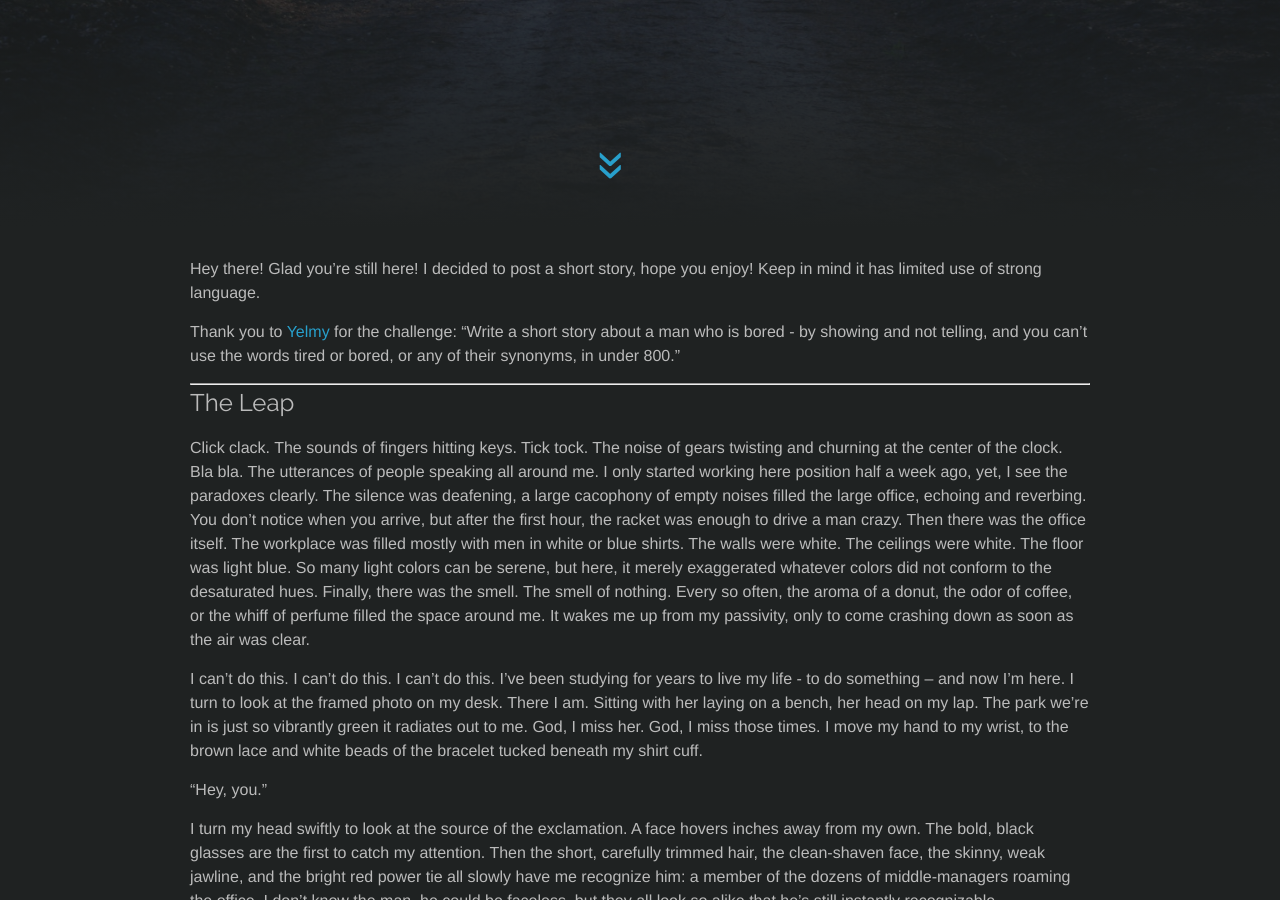
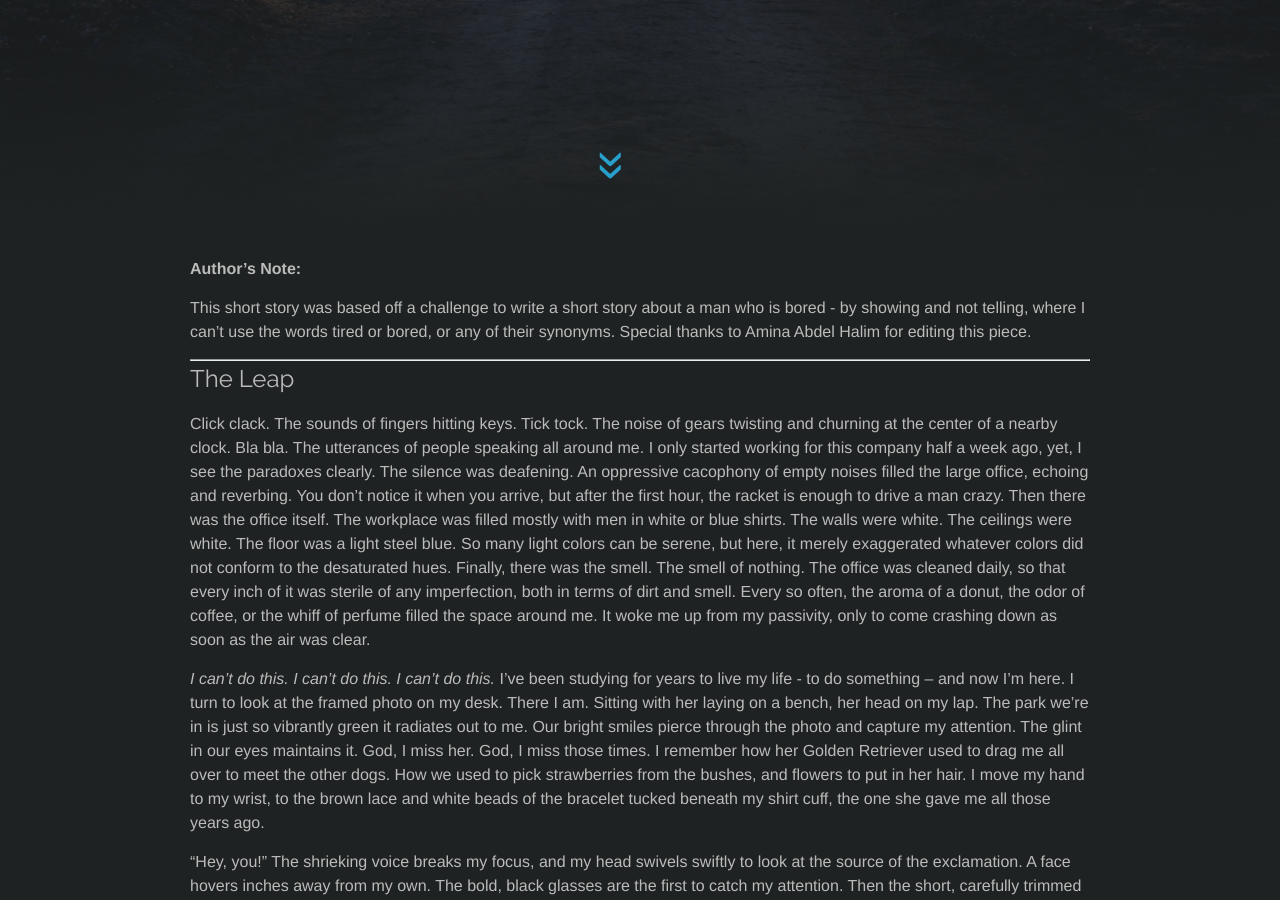
Before and after one commit to KarimIO/KarimIO.github.io, a Jekyll site: the page built from _posts/2018-07-16-the-leap.markdown, in a window 1280 px wide and 900 px high, scrolled down 673 px. Built offline with Jekyll 4.4.1, drawn with Linux system fonts in a browser that asks for light colours; comment, search, counter and statistics services are not loaded; some of the changed text lies outside the part shown.

Commit message:
Update 2018-07-16-the-leap.markdown

```diff
--- a/_posts/2018-07-16-the-leap.markdown
+++ b/_posts/2018-07-16-the-leap.markdown
@@ -8,39 +8,84 @@
 categories: stories
 ---
 
-Hey there! Glad you're still here! I decided to post a short story, hope you enjoy! Keep in mind it has limited use of strong language.
 
-Thank you to [Yelmy](https://someonecalledyelmy.wordpress.com/) for the challenge:
-"Write a short story about a man who is bored - by showing and not telling, and you can't use the words tired or bored, or any of their synonyms, in under 800."
+
+**Author’s Note:**
+
+This short story was based off a challenge to write a short story about a man who is bored - by showing and not telling, where I can’t use the words tired or bored, or any of their synonyms. Special thanks to Amina Abdel Halim for editing this piece.
 
 ---
 
 # The Leap
 
-Click clack. The sounds of fingers hitting keys. Tick tock. The noise of gears twisting and churning at the center of the clock. Bla bla. The utterances of people speaking all around me. I only started working here position half a week ago, yet, I see the paradoxes clearly. The silence was deafening, a large cacophony of empty noises filled the large office, echoing and reverbing. You don’t notice when you arrive, but after the first hour, the racket was enough to drive a man crazy. Then there was the office itself. The workplace was filled mostly with men in white or blue shirts. The walls were white. The ceilings were white. The floor was light blue. So many light colors can be serene, but here, it merely exaggerated whatever colors did not conform to the desaturated hues. Finally, there was the smell. The smell of nothing. Every so often, the aroma of a donut, the odor of coffee, or the whiff of perfume filled the space around me. It wakes me up from my passivity, only to come crashing down as soon as the air was clear.
+Click clack. The sounds of fingers hitting keys. Tick tock. The noise of gears
+twisting and churning at the center of a nearby clock. Bla bla. The utterances
+of people speaking all around me. I only started working for this company half a
+week ago, yet, I see the paradoxes clearly. The silence was deafening. An
+oppressive cacophony of empty noises filled the large office, echoing and
+reverbing. You don’t notice it when you arrive, but after the first hour, the
+racket is enough to drive a man crazy. Then there was the office itself. The
+workplace was filled mostly with men in white or blue shirts. The walls were
+white. The ceilings were white. The floor was a light steel blue. So many light
+colors can be serene, but here, it merely exaggerated whatever colors did not
+conform to the desaturated hues. Finally, there was the smell. The smell of
+nothing. The office was cleaned daily, so that every inch of it was sterile of
+any imperfection, both in terms of dirt and smell. Every so often, the aroma of
+a donut, the odor of coffee, or the whiff of perfume filled the space around me.
+It woke me up from my passivity, only to come crashing down as soon as the air
+was clear.
 
-I can’t do this. I can’t do this. I can’t do this. I’ve been studying for years to live my life - to do something – and now I’m here. I turn to look at the framed photo on my desk. There I am. Sitting with her laying on a bench, her head on my lap. The park we’re in is just so vibrantly green it radiates out to me. God, I miss her. God, I miss those times. I move my hand to my wrist, to the brown lace and white beads of the bracelet tucked beneath my shirt cuff.
+*I can’t do this. I can’t do this. I can’t do this.* I’ve been studying for
+years to live my life - to do something – and now I’m here. I turn to look at
+the framed photo on my desk. There I am. Sitting with her laying on a bench, her
+head on my lap. The park we’re in is just so vibrantly green it radiates out to
+me. Our bright smiles pierce through the photo and capture my attention. The
+glint in our eyes maintains it. God, I miss her. God, I miss those times. I
+remember how her Golden Retriever used to drag me all over to meet the other
+dogs. How we used to pick strawberries from the bushes, and flowers to put in
+her hair. I move my hand to my wrist, to the brown lace and white beads of the
+bracelet tucked beneath my shirt cuff, the one she gave me all those years ago.
 
-“Hey, you.”
+“Hey, you!” The shrieking voice breaks my focus, and my head swivels swiftly to
+look at the source of the exclamation. A face hovers inches away from my own.
+The bold, black glasses are the first to catch my attention. Then the short,
+carefully trimmed hair, the clean-shaven face; the skinny, weak jawline, and the
+bright red power tie all slowly bring me to recognize him: one of the dozens of
+middle-managers roaming the office. I don’t know the man, he could be faceless,
+but they all look so alike that he’s still instantly recognizable.
 
-I turn my head swiftly to look at the source of the exclamation. A face hovers inches away from my own. The bold, black glasses are the first to catch my attention. Then the short, carefully trimmed hair, the clean-shaven face, the skinny, weak jawline, and the bright red power tie all slowly have me recognize him: a member of the dozens of middle-managers roaming the office. I don’t know the man, he could be faceless, but they all look so alike that he’s still instantly recognizable.
+“What the hell are you doing?” I stare despondently into his eyes, then shift to
+staring at his lips. I don’t need to know what he’s saying; I know why he’s
+here. I just mumble in agreement and look back to the bright blue fluorescence
+of the monitor. To excel. You know you’re not meant to be where you are when you
+stare at *fucking* excel all day.
 
-“What the hell are you doing?”
+Work stretches on for hours and hours. I get up and go to the kitchen for my own
+cup of coffee. I start circling the rim of my mug as I wait for the pot to boil.
+But there, a flash of green draws my eyes. I walk to the window, and see a park
+lit brightly, of amber and verdant leaves dancing in the sun. Tall, brown pine
+trees tower above children chasing each other, and dogs chase the children. I
+press my hands close against the glass as I lean forward, looking down. I let
+the vision consume me. Upon closer inspection, I see a girl of around 10,
+staring up at me. Her brown pigtails fly in the wind as she sits on the grass.
+She starts to smile, and wave. After a second, I realize she means me. The
+corners of my mouth pull back into a smile. She looks for a moment more before
+she turns away – must have been called back by her mom.
 
-I stare into his eyes despondently, before I shifted to starting at his lips. I don’t need to know what he’s saying, I know why he’s here. I just mumble in agreement and look back to the bright blue fluorescence of the monitor. To excel. You know you’re not meant to be where you are when you stare at *fucking* excel all day.
-
-Work stretches on for hours and hours. I get up and go to the kitchen for my own cup of coffee. I start circling the rim of my mug as I wait for the pot to boil. But there, a flash of green draws my eyes. I walk to the window, and see a park lit brightly, of amber and verdant leaves dancing in the sun. Tall, brown Oak trees tower above children chasing each other, and dogs chasing the children. I press my hands close against the glass as I lean forward, looking down. I let the vision consume me. Upon closer inspection, I see a girl of around 10, staring up at me. Her brown pigtails fly in the wind as she sits in the grass. She starts to smile, and wave. After a second, I realize she means me. The corners of my mouth pull back and I start to smile. She looks for a moment more before she turns – must have been called back by her mom.
-
-As she leaves, the reflection starts to catch my eye. The whiteness. The blues. I clench my fist and sigh before turning, grabbing my coffee, and heading to my desk. As I approach the cubicle, the man from before catches me again. With the same disdain, the same anger, simply using his power to call at who he can.
-A minute passes by of him yelling. I can’t take it. I close my eyes.
+As she leaves, the reflection starts to catch my eye. The whiteness. The blues.
+I clench my fist and sigh before turning, grabbing my coffee, and heading to my
+desk. As I approach the cubicle, the man from before catches me again. With the
+same disdain, the same anger, simply using his power to bark orders at whoever
+he can. A minute passes by of him yelling. I can’t take it. I close my eyes.
 “Look at me when I’m talking to you, *dumbass*!”
 
 I can’t take it.
 
-My fist clenches around the handle of the mug. I open my eyes. I swiftly hand him the mug and push past him.
-“Get back here. I’m not done with you!”
+My fist clenches around the handle of the mug. I open my eyes. I swiftly hand
+him the mug and push past him. “Get back here. I’m not done with you!”
 
-I have my targets set. The door at the far end of the office. I’m **fucking** done.
+I have my targets set. The door at the far end of the office. I’m **fucking**
+done.
 
 My colleagues get up and start to look at me. “Hey, are you okay?”
 
@@ -50,9 +95,10 @@
 
 I twist it.
 
-_And._
+*And.*
 
-_I’m free._
+*I’m free.*
+
 
 ---
 
```
